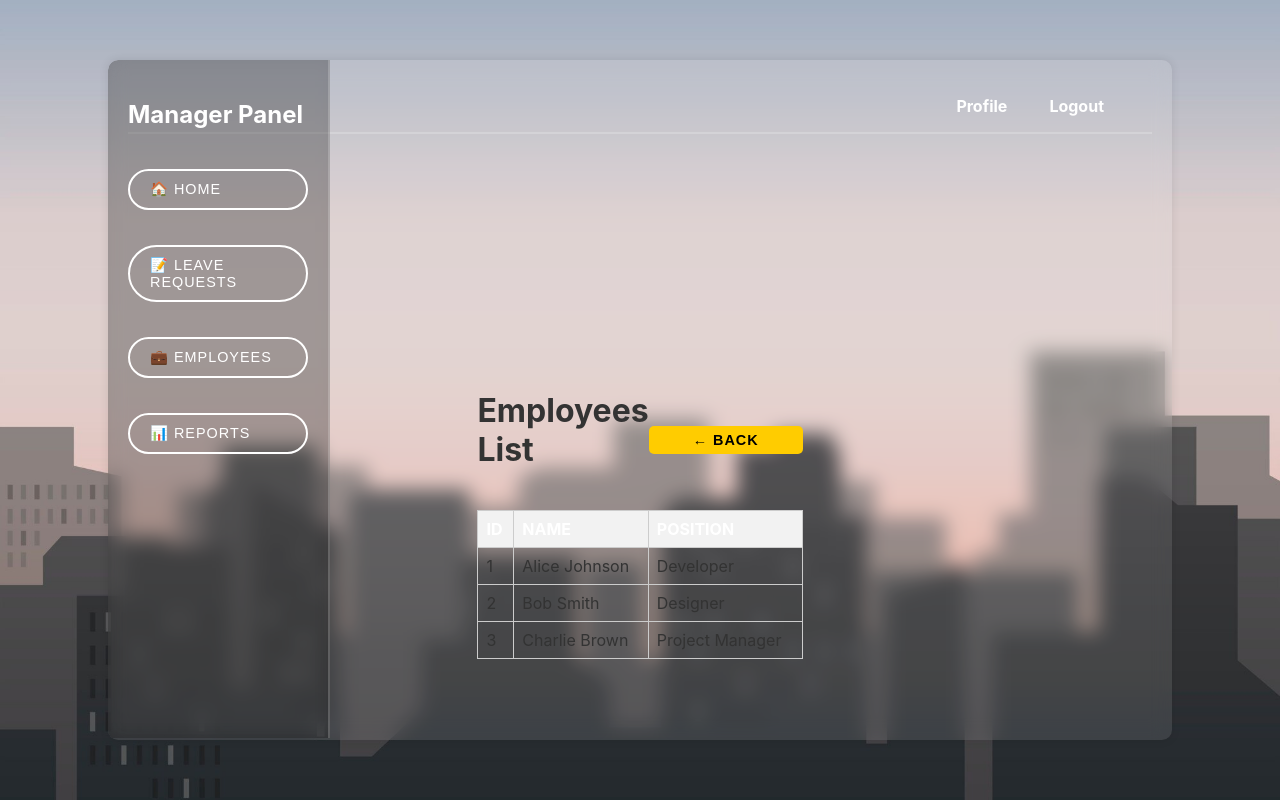
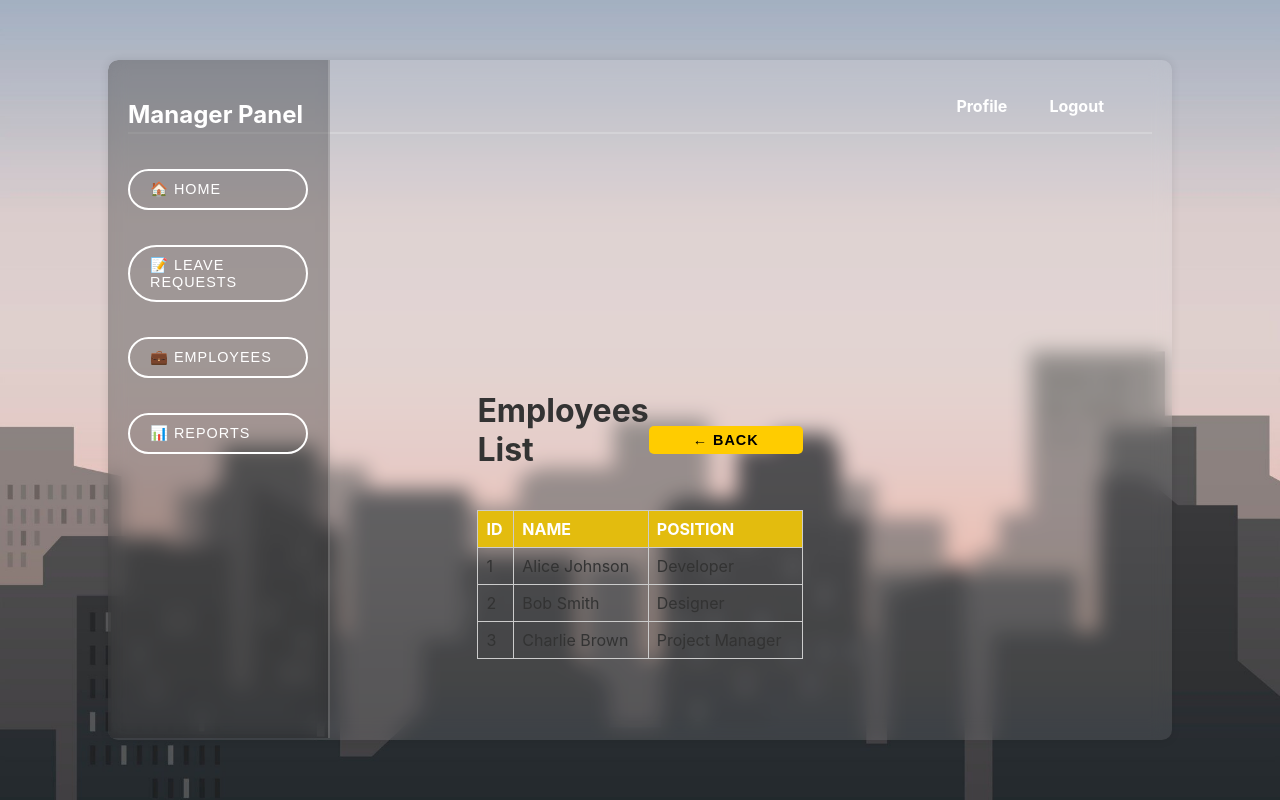
Before and after one commit to NNoorFatima/PayTrack-Employee-Payroll-Leave-Management-System, a React (Create React App) app: page /list-employees in a window 1280 px wide. Built offline with nearby package versions, Linux system fonts and the light colour scheme.

Commit message:
updated the css

```diff
--- a/src/pages/Manager/ListEmployees.css
+++ b/src/pages/Manager/ListEmployees.css
@@ -30,5 +30,5 @@
   }
 
   .employees-table th {
-    background-color: #f2f2f2;
+    background-color: #e3bc0e;
   }
```
